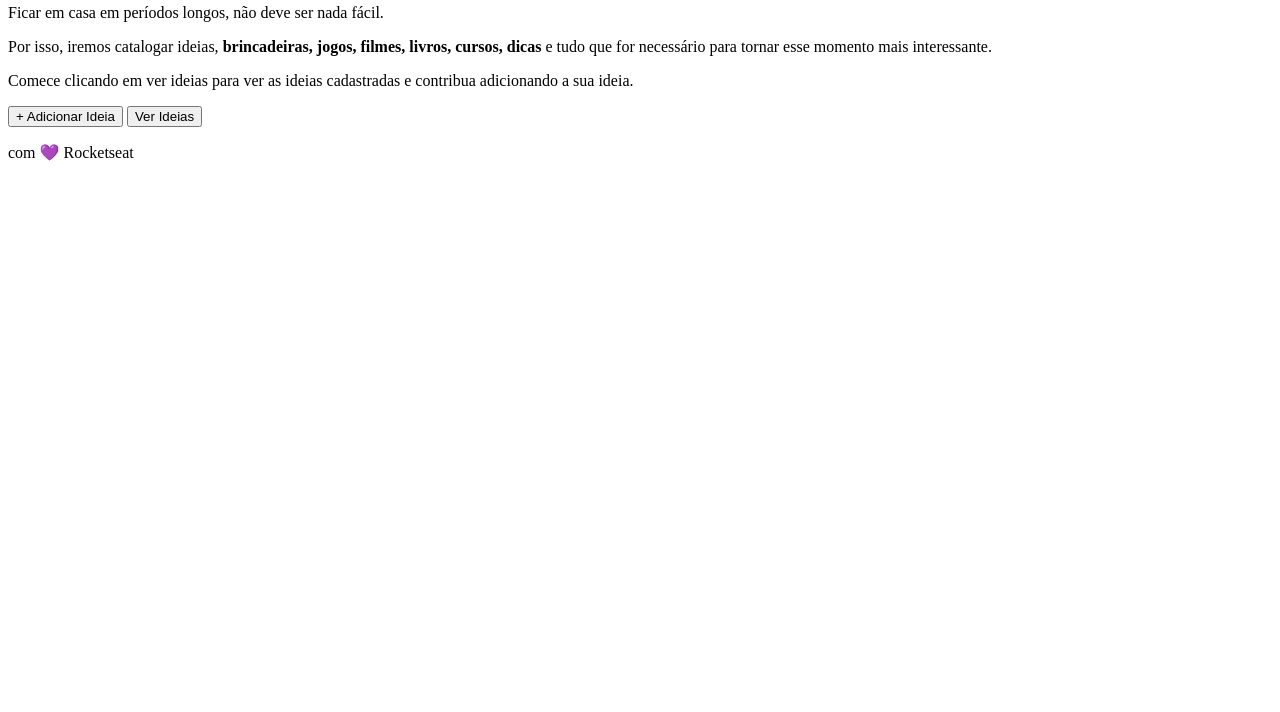
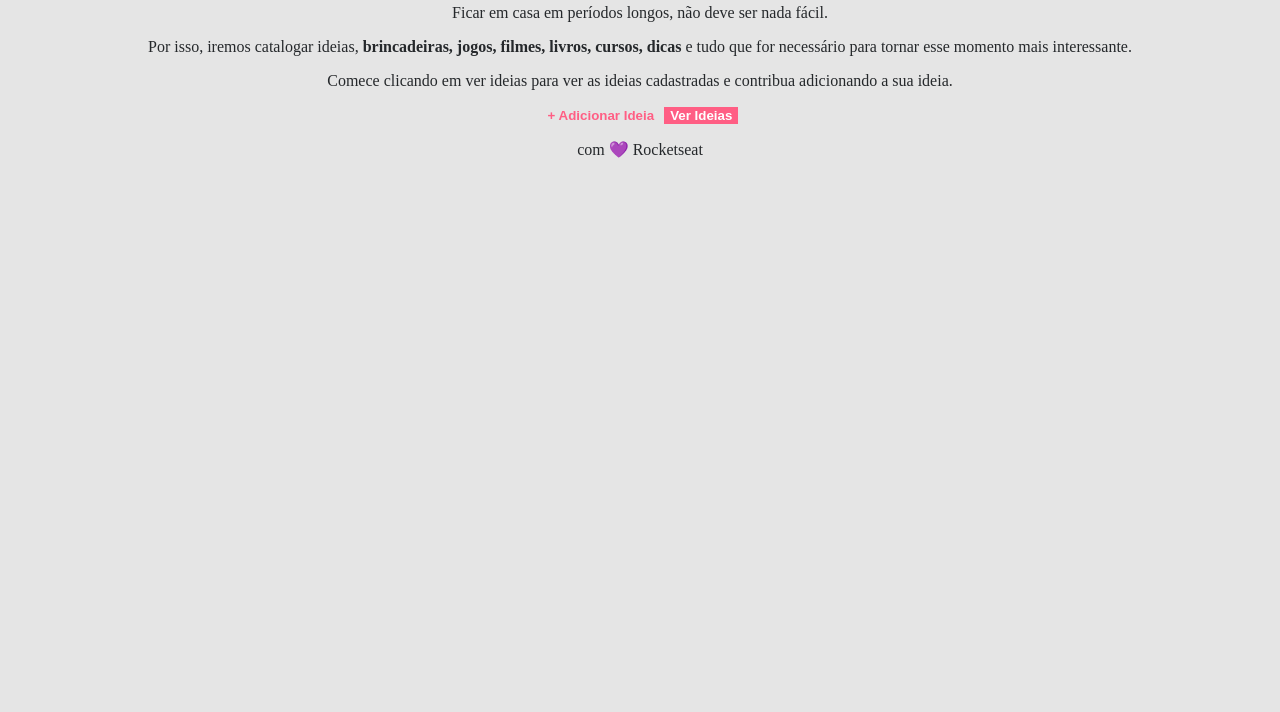
Before and after one commit to nikoloiosifovich/workshopDev, a plain HTML site: page index.html in a window 1280 px wide. Shown: the part 88-800 px from the top of the page. Drawn offline with Linux system fonts and the light colour scheme.

Commit message:
Implement: css style for CasaCriativa

```diff
--- a/index.html
+++ b/index.html
@@ -18,6 +18,39 @@
     <!-- Responsável por receber configurações da página -->
     <title>Casa Criativa</title>
 
+    <style>
+
+      /*
+        CSS - Cascading StyleSheet
+      */
+
+      body {
+        background: #e5e5e5;
+        color: #25282b;
+        text-align: center;
+      }
+
+      button {
+        color: #ff5e84;
+
+        border: none;
+
+        font-weight: bold;
+        background: none;
+      }
+
+      .fat{
+        color: white;
+        background: #ff5e84;
+      }
+
+      #footer a {
+        color: #25282b;
+        text-decoration: transparent;
+      }
+
+    </style>
+
   </head>
   <body>
 
@@ -37,9 +70,9 @@
     </p>
 
     <button>+ Adicionar Ideia </button>
-    <button> Ver Ideias </button>
+    <button class="fat"> Ver Ideias </button>
 
-    <p>com 💜 Rocketseat </p> <!-- emoji(heart-purple) -->
+    <p id="footer">com 💜 <a href="http://rocketseat.com.br">Rocketseat</a> </p> <!-- emoji(heart-purple) -->
 
   </body>
 
```
